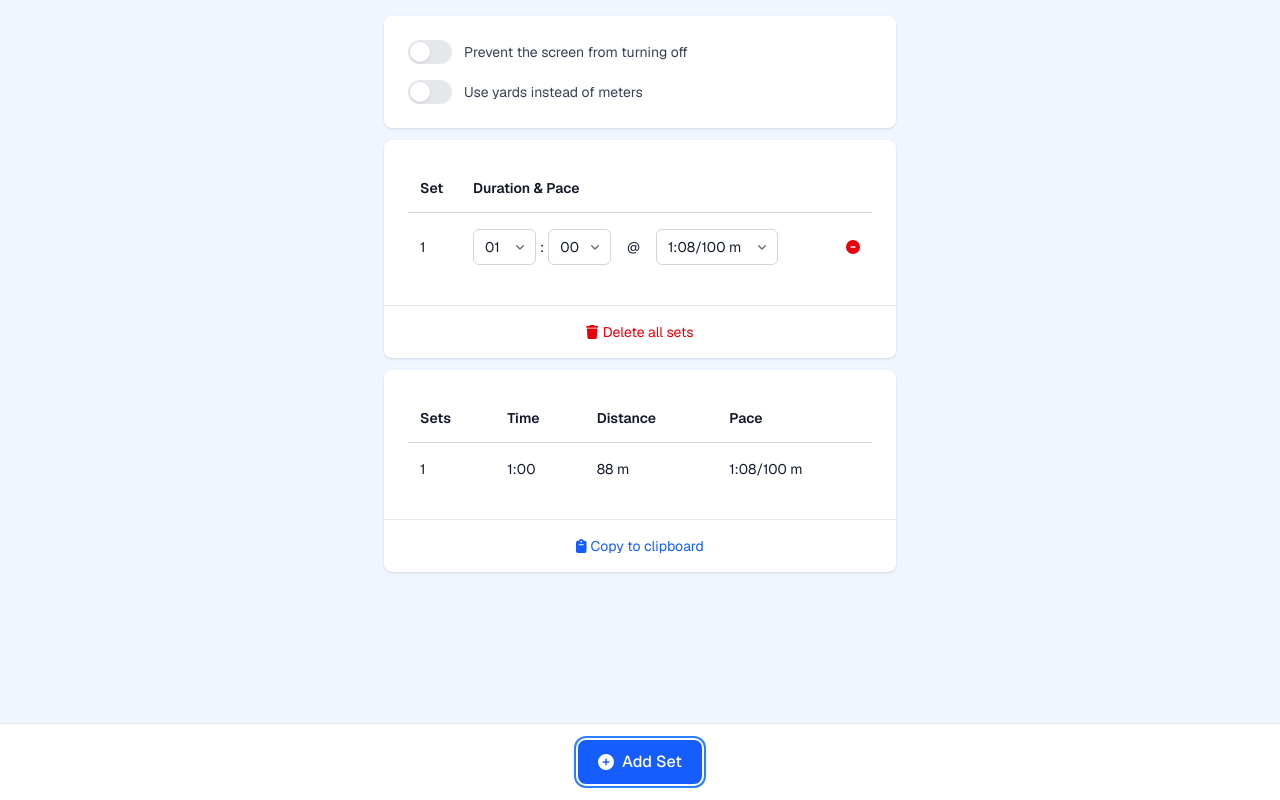
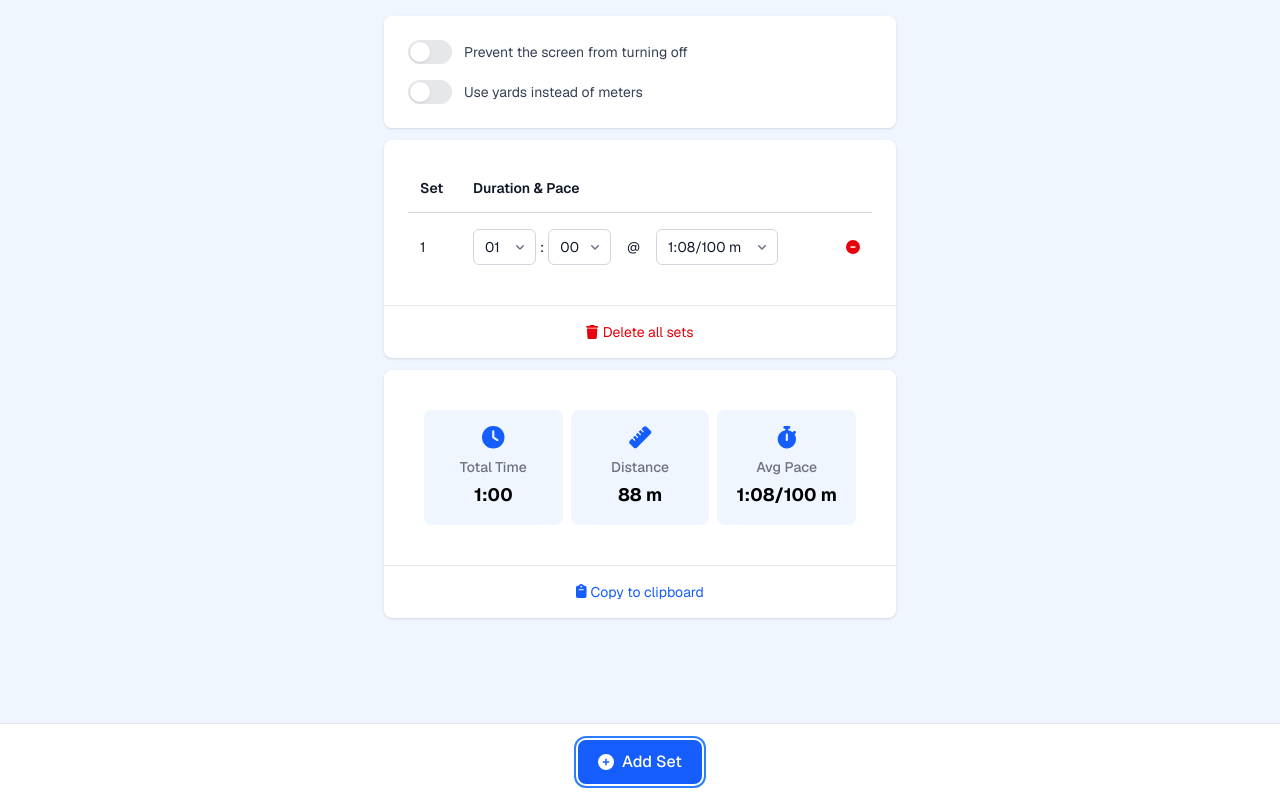
Before and after one commit to gesteves/swimsetter, a Next.js app: page / in a window 1280 px wide. Both pictures are taken after a click on the button "Add Set". Built offline with nearby package versions, Linux system fonts and the light colour scheme.

Commit message:
Redesign stats

```diff
--- /dev/null
+++ b/app/components/Stat.jsx
@@ -0,0 +1,11 @@
+import { FontAwesomeIcon } from '@fortawesome/react-fontawesome';
+
+export default function Stat({ icon, label, value }) {
+  return (
+    <div className="flex-1 flex flex-col items-center justify-center bg-blue-50 rounded-lg py-4">
+      <FontAwesomeIcon icon={icon} className="text-blue-600 mb-2" size="lg" />
+      <div className="text-gray-500 text-sm font-medium">{label}</div>
+      <div className="text-black text-xl sm:text-lg font-bold mt-1">{value}</div>
+    </div>
+  );
+}
--- a/app/components/WorkoutStats.jsx
+++ b/app/components/WorkoutStats.jsx
@@ -1,7 +1,7 @@
 import Card from './Card';
-import { Table, TableHeader, TableHeaderCell, TableBody, TableCell } from './Table';
+import Stat from './Stat';
 import { FontAwesomeIcon } from '@fortawesome/react-fontawesome';
-import { faClipboard, faClipboardCheck } from '@fortawesome/free-solid-svg-icons';
+import { faClipboard, faClipboardCheck, faClock, faRuler, faStopwatch } from '@fortawesome/free-solid-svg-icons';
 import { useState } from 'react';
 
 export default function WorkoutStats({ stats, onCopy, useYards }) {
@@ -26,30 +26,23 @@ export default function WorkoutStats({ stats, onCopy, useYards }) {
         </button>
       }
     >
-      <Table>
-        <TableHeader>
-          <TableHeaderCell>Sets</TableHeaderCell>
-          <TableHeaderCell>Time</TableHeaderCell>
-          <TableHeaderCell>Distance</TableHeaderCell>
-          <TableHeaderCell>Pace</TableHeaderCell>
-        </TableHeader>
-        <TableBody>
-          <tr>
-            <TableCell>
-              {stats.setCount}
-            </TableCell>
-            <TableCell>
-              {stats.totalTime}
-            </TableCell>
-            <TableCell>
-              {stats.totalDistance.toLocaleString()} {unit}
-            </TableCell>
-            <TableCell>
-              {stats.totalDistance > 0 ? stats.avgPace.replace(/m$/, unit) : "—"}
-            </TableCell>
-          </tr>
-        </TableBody>
-      </Table>
+      <div className="flex flex-col sm:flex-row justify-between items-stretch gap-2 rounded-xl p-4">
+        <Stat
+          icon={faClock}
+          label="Total Time"
+          value={stats.totalTime}
+        />
+        <Stat
+          icon={faRuler}
+          label="Distance"
+          value={`${stats.totalDistance.toLocaleString()} ${unit}`}
+        />
+        <Stat
+          icon={faStopwatch}
+          label="Avg Pace"
+          value={stats.totalDistance > 0 ? stats.avgPace.replace(/m$/, unit) : "—"}
+        />
+      </div>
     </Card>
   );
 }
```
